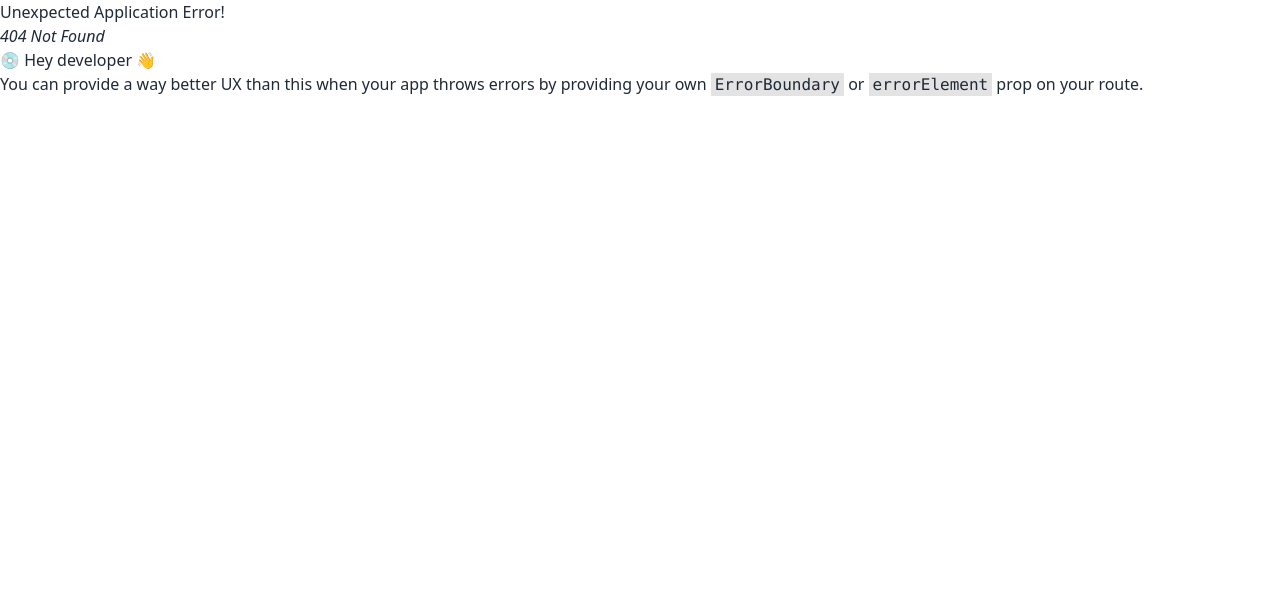
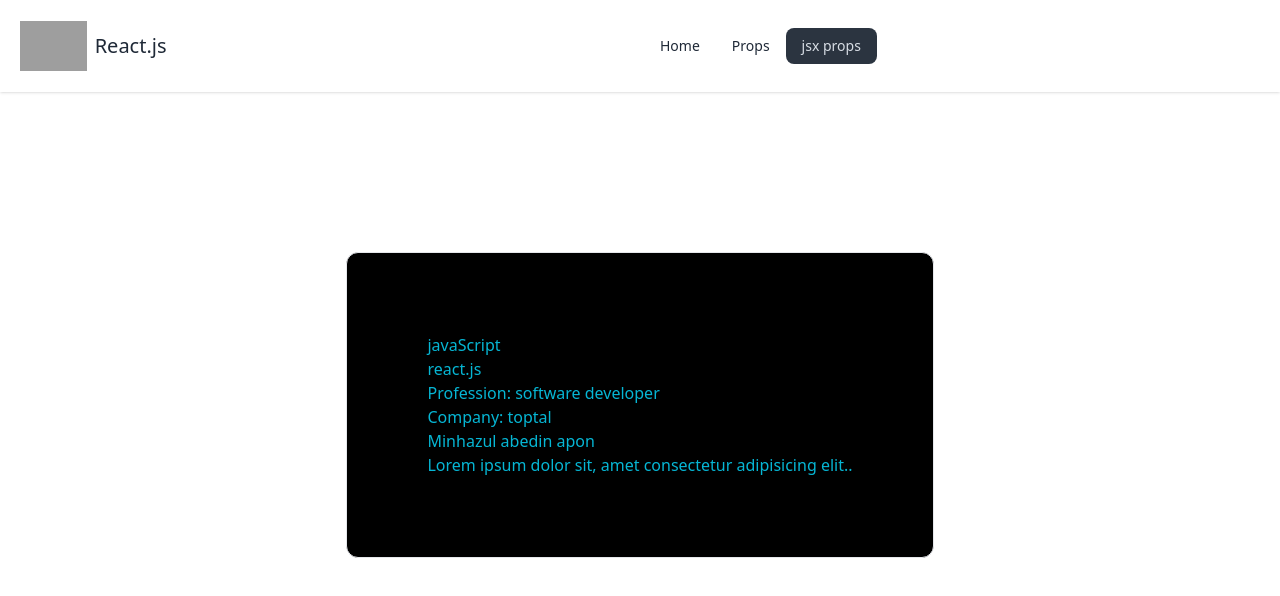
Before and after one commit to minhazapon/react-2025-part2, a React (Vite) app: page /jp in a window 1280 px wide. Before the commit this address had no page. Shown: the top 596 px of the page. Built offline with nearby package versions, Linux system fonts and the light colour scheme; grey boxes are pictures that could not be loaded.

Commit message:
added file

```diff
--- a/src/Nav.jsx
+++ b/src/Nav.jsx
@@ -7,6 +7,7 @@ function Nav() {
 
         <li><NavLink to='/'>Home</NavLink></li>
         <li><NavLink to='/props'>Props</NavLink></li>
+        <li><NavLink to='/jp'>jsx props</NavLink></li>
 
     </>
 
--- a/src/jsx props/ChildrenOfJP.jsx
+++ b/src/jsx props/ChildrenOfJP.jsx
@@ -1,10 +1,21 @@
 
 
-function ChildrenOfJP() {
+function ChildrenOfJP(props) {
+
+    const { info, aponInfo, children } = props
+
     return (
-        <div>
+        <>
 
-        </div>
+            <div className=" flex justify-center ">
+                <div className=" border-[1px] bg-black text-cyan-500 p-20 rounded-xl mt-40 ">
+                    <p>{info.skills}</p>
+                    <p>{info.skill2}</p>
+                    <p>{aponInfo}</p>
+                    <p>{children}</p>
+                </div>
+            </div>
+        </>
     )
 }
 
--- a/src/jsx props/JP.jsx
+++ b/src/jsx props/JP.jsx
@@ -1,11 +1,31 @@
+import ChildrenOfJP from "./ChildrenOfJP"
 
 
 function JP() {
 
+    const info = {
+
+        skills: 'javaScript',
+        skill2: 'react.js'
+
+    }
 
     return (
         <div>
-
+            <ChildrenOfJP
+                info={info}
+                aponInfo={
+                    <div>
+                        <p>Profession: software developer</p>
+                        <p>Company: toptal</p>
+                    </div>
+                }
+            >
+                <div>
+                    <p>Minhazul abedin apon</p>
+                    <p>Lorem ipsum dolor sit, amet consectetur adipisicing elit..</p>
+                </div>
+            </ChildrenOfJP>
         </div>
     )
 }
--- a/src/main.jsx
+++ b/src/main.jsx
@@ -9,6 +9,7 @@ import {
 import Home from './Home';
 import Root from './Root';
 import Props from './home file/Props';
+import JP from './jsx props/JP';
 
 const router = createBrowserRouter([
   {
@@ -23,6 +24,10 @@ const router = createBrowserRouter([
         path: "/props",
         element: <Props></Props>,
       },
+      {
+        path: "/jp",
+        element: <JP></JP>,
+      },
     ],
   },
 ]);
```
